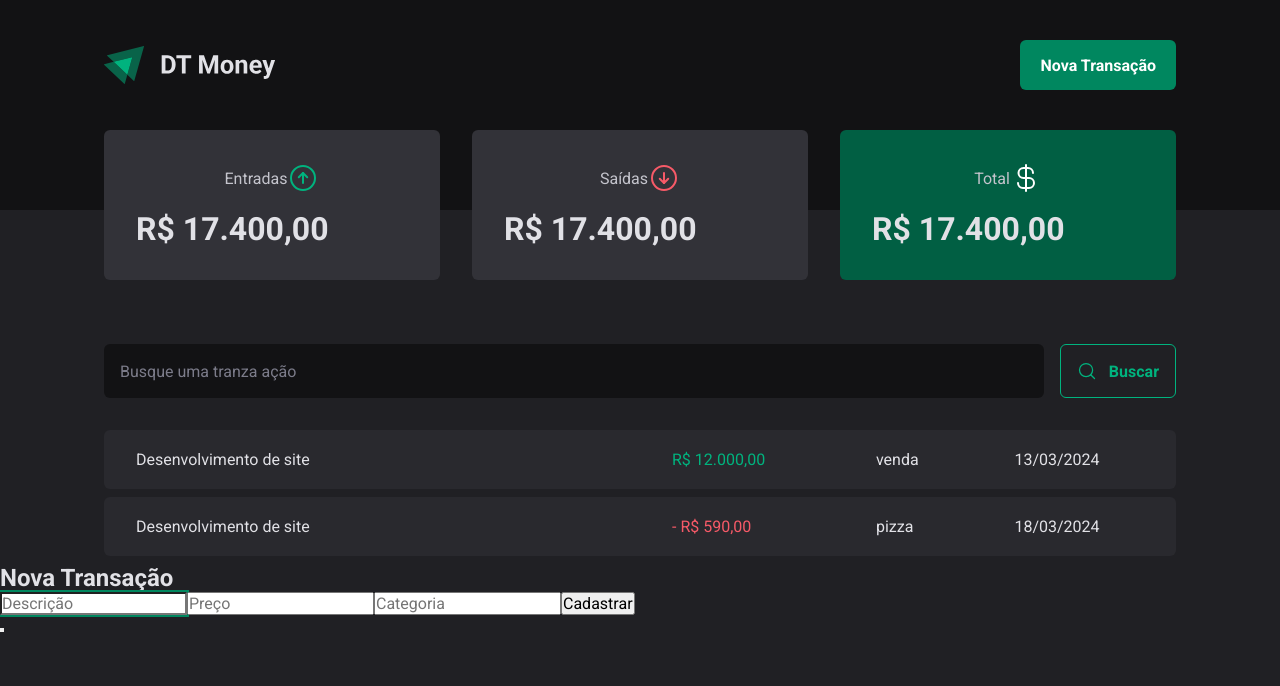
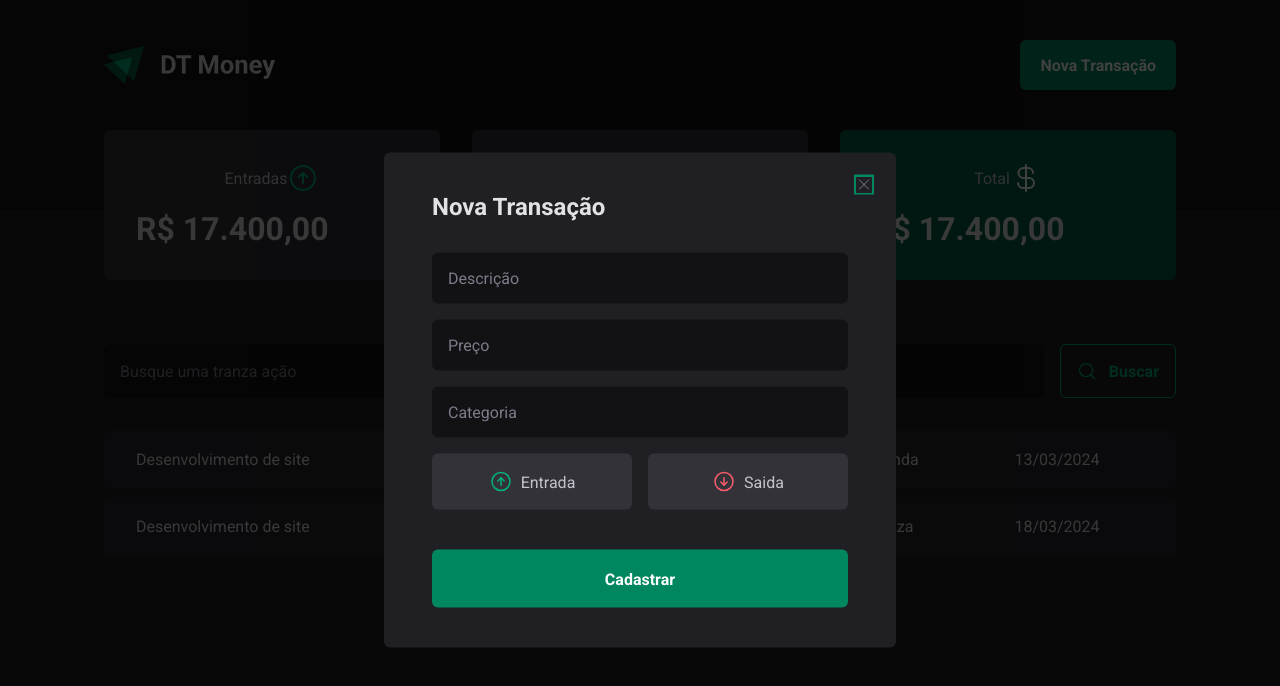
Before and after one commit to Breno-oKra/Dt-money-rocketseat-brenookra, a React (Vite) app: page / in a window 1280 px wide. Both pictures are taken after a click on the button "Nova Transação". Shown: the top 686 px of the page. Built offline with nearby package versions, Linux system fonts and the light colour scheme.

Commit message:
final frontend

```diff
--- a/package.json
+++ b/package.json
@@ -11,6 +11,7 @@
   },
   "dependencies": {
     "@radix-ui/react-dialog": "^1.1.1",
+    "@radix-ui/react-radio-group": "^1.2.0",
     "phosphor-react": "^1.4.1",
     "react": "^18.3.1",
     "react-dom": "^18.3.1",
--- a/src/components/Header/style.ts
+++ b/src/components/Header/style.ts
@@ -4,6 +4,7 @@
     background: ${props => props.theme['gray-900']};
     padding: 2.5rem 0 7.5rem 0;
 `
+
 export const HeaderContent = styled.div`
     width: 100%;
     max-width: 1120px;
--- a/src/components/NewTrabsactionModal/index.tsx
+++ b/src/components/NewTrabsactionModal/index.tsx
@@ -1,4 +1,5 @@
-import {  Content, Overlay } from "./style"
+import { ArrowCircleDown, ArrowCircleUp, X } from "phosphor-react";
+import { Close, Content, Overlay, TransactionType, TransactionTypeButton } from "./style"
 import * as Dialog from '@radix-ui/react-dialog';
 export const NewTransationModal = () => {
     return (
@@ -7,14 +8,27 @@
             <Overlay />
             <Content>
                 <Dialog.Title>Nova Transação</Dialog.Title>
+                <Close><X /></Close>
                 <form action=""
                 >
                     <input type="text" placeholder="Descrição" required />
                     <input type="number" placeholder="Preço" required />
                     <input type="text" placeholder="Categoria" required />
+                    <TransactionType>
+                        <TransactionTypeButton variant="income" value="income">
+                            <ArrowCircleUp size={24} />
+                            Entrada
+                        </TransactionTypeButton>
+                        <TransactionTypeButton variant="outcome" value="outcome">
+                            <ArrowCircleDown size={24} />
+                            Saida
+                        </TransactionTypeButton>
+                    </TransactionType>
+
                     <button type="submit">Cadastrar</button>
                 </form>
-                <Dialog.Close />
+
+
             </Content>
         </Dialog.Portal>
 
--- a/src/components/NewTrabsactionModal/style.ts
+++ b/src/components/NewTrabsactionModal/style.ts
@@ -1,18 +1,97 @@
 import styled from "styled-components";
 import * as Dialog from '@radix-ui/react-dialog';
+import * as RadioGroup from '@radix-ui/react-radio-group';
 export const Overlay = styled(Dialog.Overlay)`
     position: fixed;
     width: 100vw;
     height: 100vh;
     inset: 0;
-  /*
-    inset:0; é o mesmo que:
-    top:0;
-    right: 0;
-    left: 0;
-    bottom: 0; */
+    background: rgba(0,0,0,0.75);
 
 `
+export const Close = styled(Dialog.Close)`
+    position: absolute;
+    background: transparent;
+    border: 0;
+    top: 1.5rem;
+    right: 1.5rem;
+    cursor: pointer;
+    line-height: 0;
+    color: ${props => props.theme['gray-500']};
+`
 export const Content = styled(Dialog.Content)`
-
+    min-width: 32rem;
+    border-radius: 6px;
+    padding: 2.5rem 3rem;
+    background: ${props => props.theme['gray-800']};
+    position: fixed;
+    top: 50%;
+    left: 50%;
+    transform: translate(-50%,-50%);
+    form{
+        margin-top: 2rem;
+        display: flex;
+        flex-direction: column;
+        gap: 1rem;
+        input{
+            border-radius: 6px;
+            border: 0;
+            background: ${props => props.theme['gray-900']} ;
+            color:${props => props.theme['gray-300']};
+            padding: 1rem;
+            &::placeholder{
+                color: ${props => props.theme['gray-500']};
+            }
+        }
+        button[type='submit']{
+            height: 58px;
+            border: 0;
+            background:  ${props => props.theme['green-500']};
+            color: ${props => props.theme.white};
+            font-weight: bold;
+            padding: 0 1.25rem;
+            border-radius: 6px;
+            margin-top: 1.5rem;
+            cursor: pointer;
+            &:hover{
+                background:  ${props => props.theme['green-700']};
+                transition: background-color 0.2s ;
+            }
+        }
+    }
 `
+export const TransactionType = styled(RadioGroup.Root)`
+    display: grid;
+    grid-template-columns: repeat(2,1fr);
+    gap: 1rem;
+    margin-top: 0%.5rem;
+`
+interface TransactionPropsButton{
+    variant: 'income' | 'outcome'
+}
+export const TransactionTypeButton = styled(RadioGroup.Item)<TransactionPropsButton>`
+     background:  ${props => props.theme['gray-700']};
+     padding: 1rem;
+     display: flex;
+     align-items: center;
+     justify-content: center;
+     gap: 0.5rem;
+     border-radius: 6px;
+     cursor: pointer;
+     border: 0;
+     color: ${props => props.theme['gray-300']} ;
+     svg{
+        color: ${props => props.variant === 'income' ? props.theme['green-300'] : props.theme['red-300']};
+     }
+     &[data-state='unchecked']{
+        transition: background-color 0.2s;
+        background:  ${props => props.theme['gray-600']};
+     }
+     &[data-state='checked']{
+        color: ${props => props.theme.white} ;
+        background: ${props => props.variant === 'income' ? props.theme['green-500'] : props.theme['red-500']};
+        svg{
+            color: ${props => props.theme.white} ;
+        }
+     }
+`
```
Also changed, not shown: 1 other file (tests, documents, lock files or other folders).
